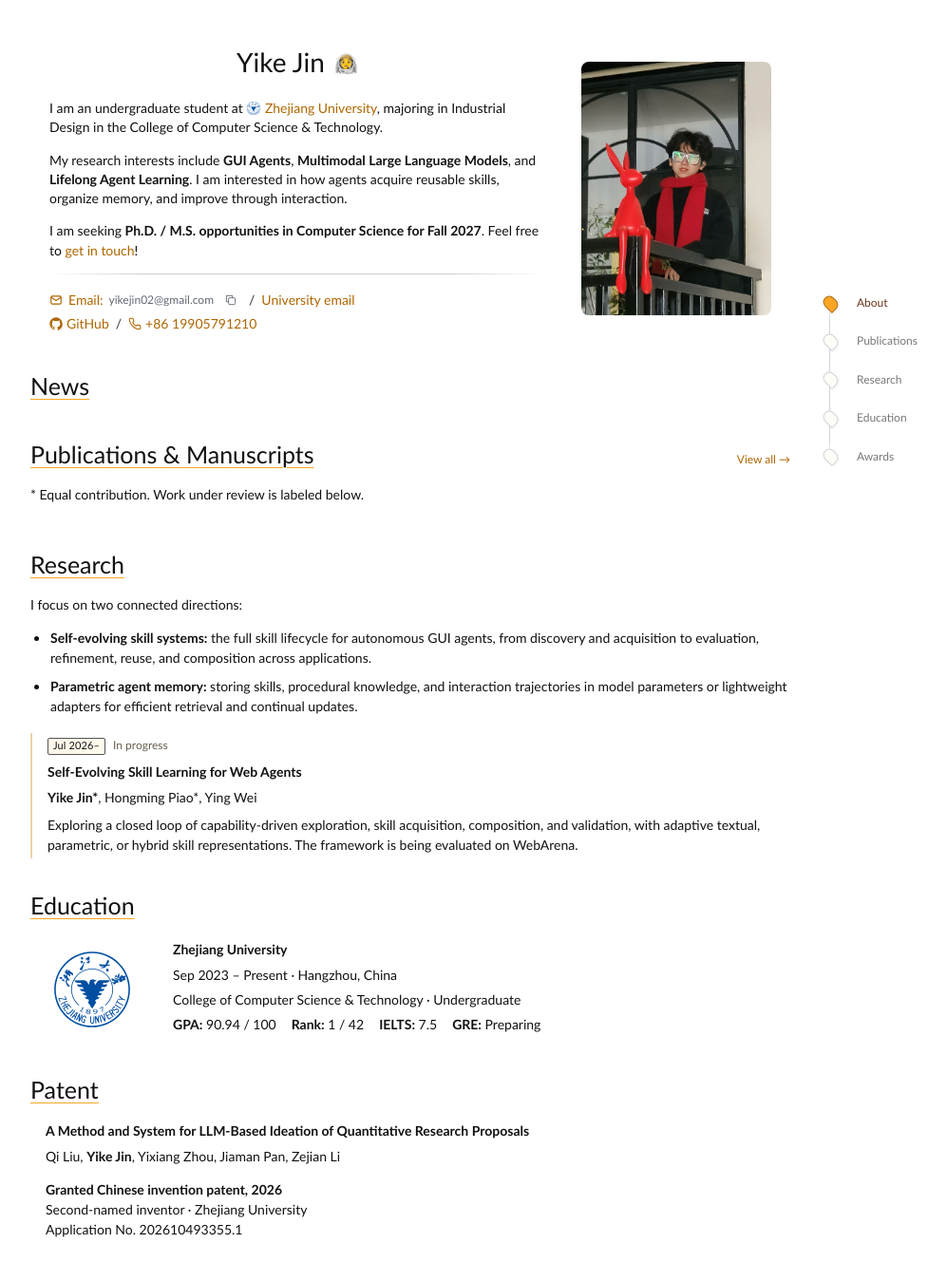
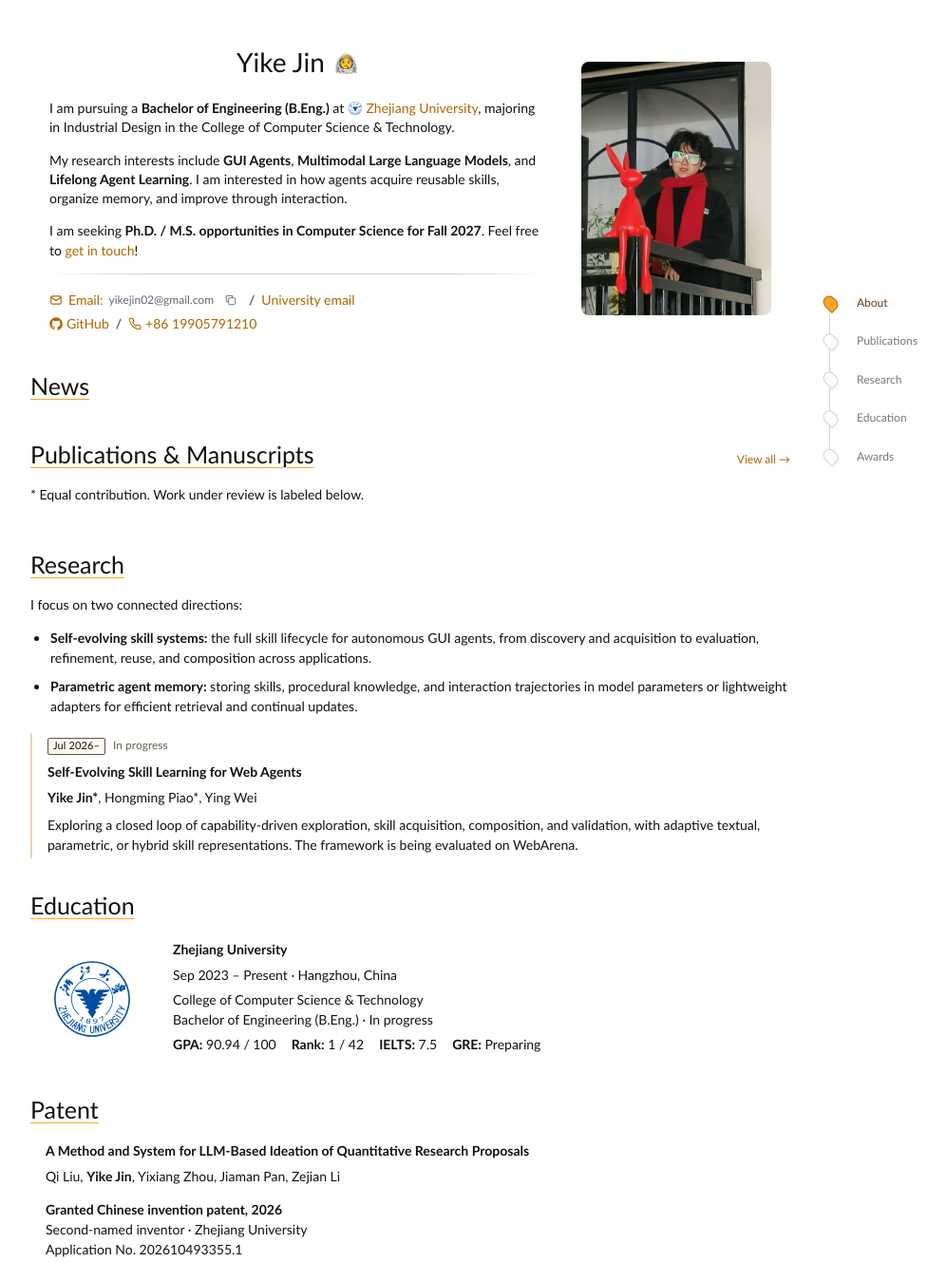
Before and after one commit to Jim-jimu/Jim-jimu.github.io, a website: page index.html in a window 1280 px wide. Shown: the top 1329 px of the page at 95% size, without its empty margins (208-1205 px from the left). Drawn offline with Linux system fonts and the light colour scheme.

Commit message:
Clarify Bachelor of Engineering degree in profile and education

```diff
--- a/index.html
+++ b/index.html
@@ -7,7 +7,7 @@
   <title>Yike Jin | Zhejiang University</title>
   <meta name="author" content="Yike Jin">
   <meta name="description"
-    content="Yike Jin is an undergraduate at Zhejiang University researching GUI agents, multimodal large language models, and lifelong agent learning.">
+    content="Yike Jin is a B.Eng. student at Zhejiang University researching GUI agents, multimodal large language models, and lifelong agent learning.">
   <meta name="theme-color" content="#ffffff">
   <link rel="canonical" href="https://jinyike.dev/">
   <meta property="og:type" content="website">
@@ -31,7 +31,7 @@
       <div class="profile-copy">
         <h1 id="profile-name" class="profile-name">Yike Jin <button class="bio-copy" type="button"
             aria-label="Copy short biography" title="Copy short biography">🧑‍🚀</button></h1>
-        <p>I am an undergraduate student at <img class="inline-institute" src="assets/zju.svg" alt="" width="16"
+        <p>I am pursuing a <strong>Bachelor of Engineering (B.Eng.)</strong> at <img class="inline-institute" src="assets/zju.svg" alt="" width="16"
             height="16"> <a href="https://www.zju.edu.cn/english/" target="_blank" rel="noopener noreferrer">Zhejiang
             University</a>, majoring in Industrial Design in the College of Computer Science &amp; Technology.</p>
         <p>My research interests include <strong>GUI Agents</strong>, <strong>Multimodal Large Language Models</strong>,
@@ -114,7 +114,7 @@
         <div>
           <h3>Zhejiang University</h3>
           <p>Sep 2023 – Present · Hangzhou, China</p>
-          <p>College of Computer Science &amp; Technology · Undergraduate</p>
+          <p>College of Computer Science &amp; Technology<br>Bachelor of Engineering (B.Eng.) · In progress</p>
           <p class="education-metrics"><span><strong>GPA:</strong> 90.94 / 100</span><span><strong>Rank:</strong> 1 /
               42</span><span><strong>IELTS:</strong> 7.5</span><span><strong>GRE:</strong> Preparing</span></p>
         </div>
--- a/script.js
+++ b/script.js
@@ -100,7 +100,7 @@
   }
 }
 document.querySelector('.email-copy')?.addEventListener('click', () => copyText('yikejin02@gmail.com', 'Email address copied.'));
-document.querySelector('.bio-copy')?.addEventListener('click', () => copyText('Yike Jin is an undergraduate student at Zhejiang University. Research interests include GUI agents, multimodal large language models, and lifelong agent learning. Yike is seeking Ph.D. or M.S. opportunities in Computer Science for Fall 2027.', 'Short biography copied.'));
+document.querySelector('.bio-copy')?.addEventListener('click', () => copyText('Yike Jin is pursuing a Bachelor of Engineering (B.Eng.) in Industrial Design at Zhejiang University. Research interests include GUI agents, multimodal large language models, and lifelong agent learning. Yike is seeking Ph.D. or M.S. opportunities in Computer Science for Fall 2027.', 'Short biography copied.'));
 
 // Preserve links to sections from the previous homepage layout.
 const legacySections = { '#educations': '#education', '#honors': '#awards', '#latest-news': '#news', '#contact': '.mountain-footer' };
```
